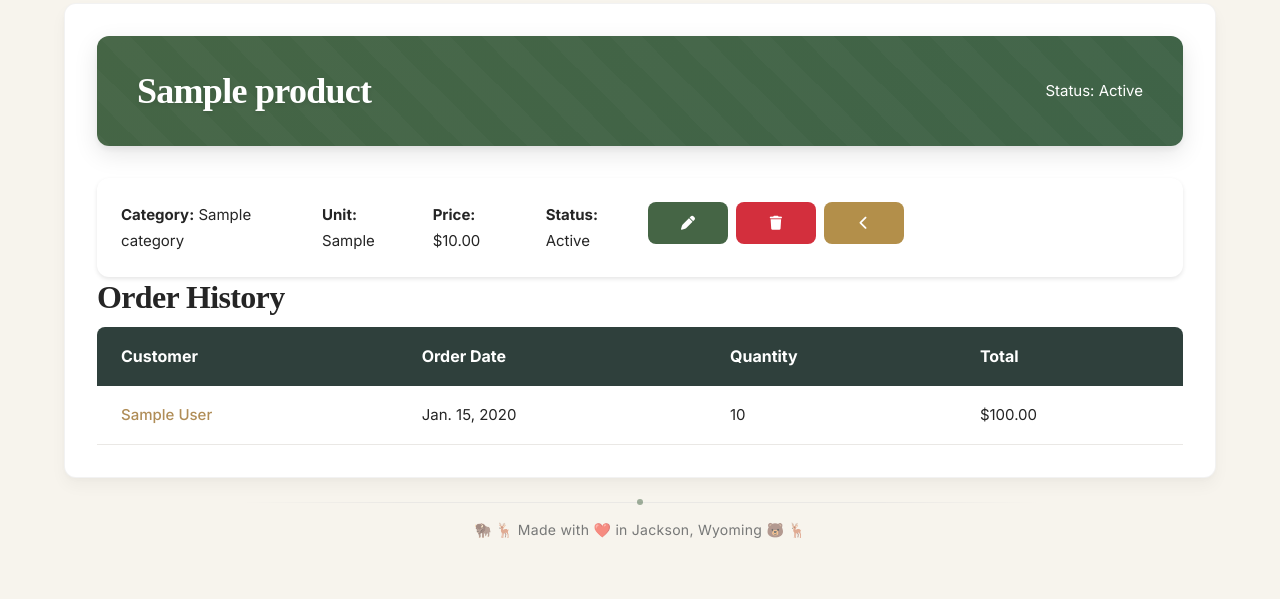
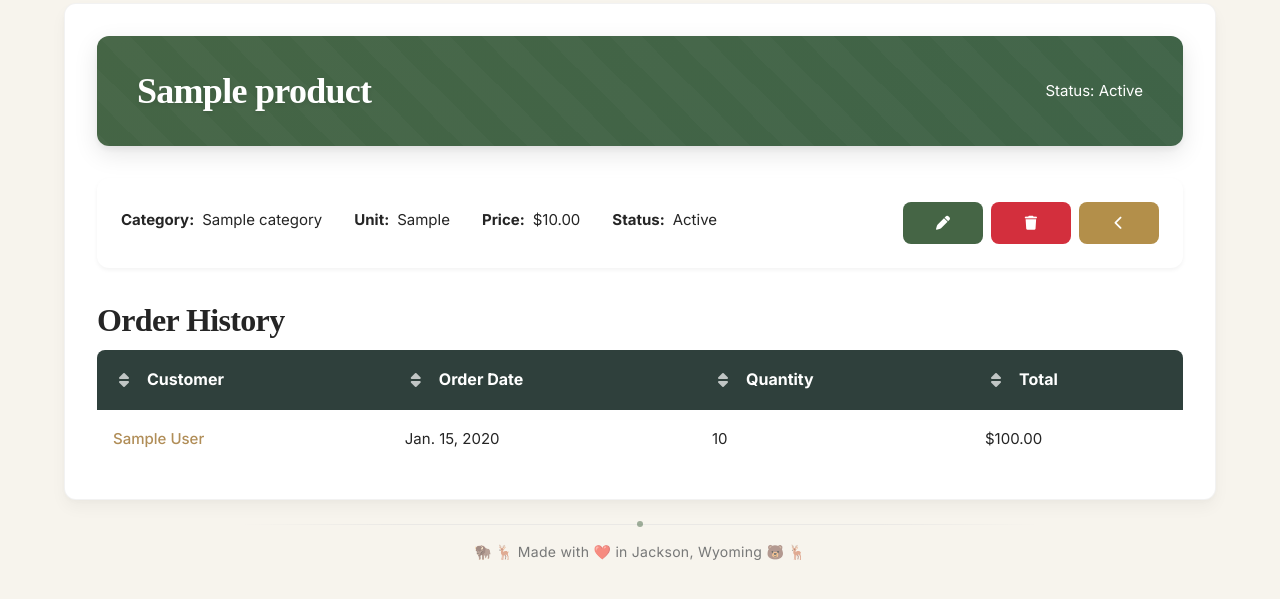
Before and after one commit to ellieuncg/DjangoTradersV2.0, a Django app: page /products/1/ in a window 1280 px wide. Shown: the part 129-728 px from the top of the page. Run offline with Django 5.2, Linux system fonts and the light colour scheme; tables that the repository leaves empty hold one stand-in row (values such as "Sample post"); some libraries are stand-ins or nearby versions; some web fonts are replaced.

Commit message:
Directionals on Product Detail and some css

```diff
--- a/DjTraders/templates/DjTraders/CustomerDetail.html
+++ b/DjTraders/templates/DjTraders/CustomerDetail.html
@@ -68,7 +68,6 @@
                 </div>
             </div>
 
-            <!-- Button group for Save and Return buttons -->
             <div class="button-group">
                 <button type="submit" class="action-btn btn-edit" title="Save">
                     <i class="fas fa-save"></i> Save
--- a/DjTraders/templates/DjTraders/CustomerForm.html
+++ b/DjTraders/templates/DjTraders/CustomerForm.html
@@ -73,7 +73,7 @@
                 </div>
 
 
-                <!-- Status (if applicable) -->
+
                 <div class="form-row-customer">
                     <label class="form-label">Status:</label>
                     <div class="form-field">
--- a/DjTraders/templates/DjTraders/ProductDetail.html
+++ b/DjTraders/templates/DjTraders/ProductDetail.html
@@ -12,10 +12,22 @@
 
     <div class="product-info-grid">
         <div class="product-info-details">
-            <div><strong>Category:</strong> {{ product.category.category_name }}</div>
-            <div><strong>Unit:</strong> {{ product.unit }}</div>
-            <div><strong>Price:</strong> ${{ product.price }}</div>
-            <div><strong>Status:</strong> {{ product.get_status_display }}</div>
+            <div class="info-row">
+                <span class="info-label">Category:</span>
+                <span class="info-value">{{ product.category.category_name }}</span>
+            </div>
+            <div class="info-row">
+                <span class="info-label">Unit:</span>
+                <span class="info-value">{{ product.unit }}</span>
+            </div>
+            <div class="info-row">
+                <span class="info-label">Price:</span>
+                <span class="info-value">${{ product.price }}</span>
+            </div>
+            <div class="info-row">
+                <span class="info-label">Status:</span>
+                <span class="info-value">{{ product.get_status_display }}</span>
+            </div>
         </div>
         <div class="button-group">
             <a href="{% url 'DjTraders:ProductUpdate' pk=product.pk %}" class="action-btn btn-edit" title="Edit">
@@ -40,10 +52,30 @@
         <table class="order-table">
             <thead>
                 <tr>
-                    <th>Customer</th>
-                    <th>Order Date</th>
-                    <th>Quantity</th>
-                    <th>Total</th>
+                    <th>
+                        <div class="customer-search-field-header">
+                            <i class="fas fa-sort sort-icon {% if sort_field == 'customer' %}fa-sort-{% if sort_direction == 'asc' %}up{% else %}down{% endif %}{% endif %}" data-sort="customer"></i>
+                            Customer
+                        </div>
+                    </th>
+                    <th>
+                        <div class="customer-search-field-header">
+                            <i class="fas fa-sort sort-icon {% if sort_field == 'order_date' %}fa-sort-{% if sort_direction == 'asc' %}up{% else %}down{% endif %}{% endif %}" data-sort="order_date"></i>
+                            Order Date
+                        </div>
+                    </th>
+                    <th>
+                        <div class="customer-search-field-header">
+                            <i class="fas fa-sort sort-icon {% if sort_field == 'quantity' %}fa-sort-{% if sort_direction == 'asc' %}up{% else %}down{% endif %}{% endif %}" data-sort="quantity"></i>
+                            Quantity
+                        </div>
+                    </th>
+                    <th>
+                        <div class="customer-search-field-header">
+                            <i class="fas fa-sort sort-icon {% if sort_field == 'total' %}fa-sort-{% if sort_direction == 'asc' %}up{% else %}down{% endif %}{% endif %}" data-sort="total"></i>
+                            Total
+                        </div>
+                    </th>
                 </tr>
             </thead>
             <tbody>
--- a/DjTraders/views.py
+++ b/DjTraders/views.py
@@ -224,16 +224,107 @@ class DjTradersProductDetailView(DetailView):
     def get_context_data(self, **kwargs):
         context = super().get_context_data(**kwargs)
         product = self.get_object()
-        order_details = OrderDetail.objects.filter(product=product).order_by('-order__order_date')
+
+        # Get sort parameters
+        sort_field = self.request.GET.get('sort', 'order__order_date')  # default sort
+        sort_direction = self.request.GET.get('direction', 'desc')  # default direction
+
+        # Map frontend field names to model field names
+        field_mapping = {
+            'customer': 'order__customer__customer_name',
+            'order_date': 'order__order_date',  # Changed from 'date' to 'order_date'
+            'quantity': 'quantity',
+            'total': 'quantity'  # We'll handle total sorting separately
+        }
+
+        # Get the correct field name from mapping
+        sort_field = field_mapping.get(sort_field, sort_field)
+
+        # Create the order_by string
+        order_by = f"{'-' if sort_direction == 'desc' else ''}{sort_field}"
+
+        # Query the order details
+        order_details = OrderDetail.objects.filter(product=product)
+
+        # Special handling for total sorting since it's calculated
+        if sort_field == 'quantity' and 'total' in self.request.GET.get('sort', ''):
+            order_details = sorted(
+                order_details,
+                key=lambda x: x.quantity * x.product.price,
+                reverse=(sort_direction == 'desc')
+            )
+        else:
+            order_details = order_details.order_by(order_by)
+
+        # Format the details for display
         context['order_details'] = [{
             'order': detail.order,
             'quantity': detail.quantity,
             'unit_price': detail.product.price,
             'total': detail.product.price * detail.quantity,
         } for detail in order_details]
-        context['total_orders'] = order_details.count()
-        context['total_units_sold'] = order_details.aggregate(Sum('quantity'))['quantity__sum'] or 0
-        context['total_revenue'] = sum(detail.product.price * detail.quantity for detail in order_details)
+
+        # Add sorting context
+        context['sort_field'] = self.request.GET.get('sort', 'order_date')  # Changed default from 'date' to 'order_date'
+        context['sort_direction'] = sort_direction
+
+        # Add summary statistics
+        context['total_orders'] = len(context['order_details'])
+        context['total_units_sold'] = sum(detail['quantity'] for detail in context['order_details'])
+        context['total_revenue'] = sum(detail['total'] for detail in context['order_details'])
+
+        return context
+        context = super().get_context_data(**kwargs)
+        product = self.get_object()
+
+        # Get sort parameters
+        sort_field = self.request.GET.get('sort', 'order__order_date')  # default sort
+        sort_direction = self.request.GET.get('direction', 'desc')  # default direction
+
+        # Create the order_by string
+        order_by = f"{'-' if sort_direction == 'desc' else ''}{sort_field}"
+
+        # Map frontend field names to model field names if needed
+        field_mapping = {
+            'customer': 'order__customer__customer_name',
+            'date': 'order__order_date',
+            'quantity': 'quantity',
+            'total': 'quantity'  # We'll handle total sorting separately since it's calculated
+        }
+
+        # Get the correct field name from mapping
+        sort_field = field_mapping.get(sort_field, sort_field)
+
+        # Query the order details
+        order_details = OrderDetail.objects.filter(product=product)
+
+        # Special handling for total sorting since it's calculated
+        if sort_field == 'quantity' and sort_field == 'total':
+            order_details = sorted(
+                order_details,
+                key=lambda x: x.quantity * x.product.price,
+                reverse=(sort_direction == 'desc')
+            )
+        else:
+            order_details = order_details.order_by(order_by)
+
+        # Format the details for display
+        context['order_details'] = [{
+            'order': detail.order,
+            'quantity': detail.quantity,
+            'unit_price': detail.product.price,
+            'total': detail.product.price * detail.quantity,
+        } for detail in order_details]
+
+        # Add sorting context
+        context['sort_field'] = self.request.GET.get('sort', 'date')
+        context['sort_direction'] = sort_direction
+
+        # Add summary statistics
+        context['total_orders'] = len(context['order_details'])
+        context['total_units_sold'] = sum(detail['quantity'] for detail in context['order_details'])
+        context['total_revenue'] = sum(detail['total'] for detail in context['order_details'])
+
         return context
 
 def create_product(request):
--- a/static/css/style.css
+++ b/static/css/style.css
@@ -2148,8 +2148,6 @@
     }
 }
 
-/* BUTTONS BELOW */
-
 .product-actions {
     display: flex;
     gap: 0.75rem;
@@ -2285,8 +2283,8 @@
     justify-content: space-between;
     align-items: center;
     margin-bottom: 20px;
-    position: relative;  /* Add this */
-    z-index: 10;        /* Add this */
+    position: relative;
+    z-index: 10;
 }
 
 .status-select {
@@ -2294,15 +2292,15 @@
     border-radius: 4px;
     border: 1px solid #ccc;
     background-color: white;
-    cursor: pointer;    /* Add this */
-    min-width: 120px;   /* Add this */
+    cursor: pointer;
+    min-width: 120px;
 }
 
 .status-filter-header {
     display: flex;
     align-items: center;
-    position: relative;  /* Add this */
-    z-index: 20;        /* Add this */
+    position: relative;
+    z-index: 20;
 }
 
 .page-header {
@@ -2331,17 +2329,17 @@
     z-index: 30;
 }
 
-/* Make sure the select is clickable */
+
 .status-select:hover {
     border-color: #666;
 }
 
-/* Style the select dropdown */
+
 .status-select option {
     padding: 8px;
 }
 
-/* Main page header container */
+
 .page-header {
     background: linear-gradient(
         135deg,
@@ -2353,7 +2351,7 @@
     border-radius: 12px;
     margin-bottom: 2rem;
     display: flex;
-    justify-content: flex-start;  /* Changed from space-between */
+    justify-content: flex-start;
     align-items: center;
     box-shadow:
         0 4px 6px rgba(0, 0, 0, 0.05),
@@ -2362,7 +2360,7 @@
     overflow: hidden;
 }
 
-/* Header title styles */
+
 .page-header h1 {
     font-family: var(--font-secondary);
     font-size: 2.25rem;
@@ -2371,28 +2369,28 @@
     font-weight: 600;
     position: relative;
     text-shadow: 0 2px 4px rgba(0, 0, 0, 0.1);
-    flex-grow: 1;  /* Added to push other elements to the right */
-}
-
-/* Header controls container */
+    flex-grow: 1;
+}
+
+
 .header-controls {
     display: flex;
     align-items: center;
     gap: 1rem;
-    margin-left: auto;  /* Added to push to the right */
-}
-
-/* Status filter container */
+    margin-left: auto;
+}
+
+
 .status-filter-header {
-    margin-right: 1rem;  /* Space between filter and add button */
-}
-
-/* Status filter form */
+    margin-right: 1rem;
+}
+
+
 .status-filter-form {
     margin: 0;
 }
 
-/* Status select styling */
+
 .status-select {
     padding: 0.625rem 1rem;
     border-radius: 8px;
@@ -2417,7 +2415,7 @@
     box-shadow: 0 0 0 3px rgba(255, 255, 255, 0.1);
 }
 
-/* Add button styling */
+
 .btn-add-new {
     padding: 0.625rem;
     width: 42px;
@@ -2438,7 +2436,7 @@
     transform: translateY(-2px);
 }
 
-/* Responsive adjustments */
+
 @media (max-width: 768px) {
     .page-header {
         padding: 1.5rem;
@@ -2454,11 +2452,187 @@
     }
 }
 .customer-link {
-    color: #B08D57;  /* This is the golden brown color from your action buttons */
+    color: #B08D57;
     text-decoration: none;
 }
 
 .customer-link:hover {
-    color: #67744D;  /* This is the darker green color from your palette */
+    color: #67744D;
     text-decoration: underline;
 }
+/* Sort icon styling for order history table */
+.order-table th .customer-search-field-header {
+    color: white;
+}
+
+.order-table th .sort-icon {
+    color: white;
+    opacity: 0.7;
+}
+
+.order-table th .sort-icon:hover {
+    background-color: rgba(255, 255, 255, 0.1);
+    opacity: 1;
+}
+
+.order-table th .sort-icon.fa-sort-up,
+.order-table th .sort-icon.fa-sort-down {
+    opacity: 1;
+}
+/* Order history table styling */
+.order-history-product .order-table th {
+    background-color: var(--neutral-dark);
+    color: white;
+    padding: 1rem;
+    border: none;
+}
+
+.order-history-product .order-table {
+    width: 100%;
+    border-collapse: separate;
+    border-spacing: 0;
+}
+
+.order-history-product .order-table th:first-child {
+    border-top-left-radius: 8px;
+}
+
+.order-history-product .order-table th:last-child {
+    border-top-right-radius: 8px;
+}
+
+/* Sort icons in table header */
+.order-history-product .customer-search-field-header {
+    display: flex;
+    align-items: center;
+    gap: 0.5rem;
+}
+
+.order-history-product .order-table th .sort-icon {
+    color: white;
+    margin-right: 4px;
+}
+
+/* Table rows and cells */
+.order-history-product .order-table td {
+    padding: 1rem;
+    border-bottom: 1px solid var(--neutral-light);
+}
+
+.order-history-product .order-table tr:last-child td {
+    border-bottom: none;
+}
+
+/* Product info grid styling - specifically for product detail */
+.product-detail-page .product-info-grid {
+    display: flex;
+    justify-content: space-between;
+    align-items: start;
+    background: white;
+    padding: 1.5rem;
+    border-radius: 12px;
+    box-shadow: 0 2px 4px rgba(0, 0, 0, 0.05);
+    margin-bottom: 2rem;
+}
+
+.product-detail-page .product-info-details {
+    display: grid;
+    grid-template-columns: repeat(2, 1fr);
+    gap: 1.5rem;
+}
+
+.product-detail-page .product-info-details div {
+    font-size: var(--base-font-size);
+}
+.product-detail-page .product-info-grid {
+    display: flex;
+    justify-content: space-between;
+    background: white;
+    padding: 1.5rem;
+    border-radius: 12px;
+    box-shadow: 0 2px 4px rgba(0, 0, 0, 0.05);
+    margin-bottom: 2rem;
+}
+
+.product-detail-page .product-info-details {
+    display: flex;
+    flex-wrap: wrap;
+    gap: 1rem 3rem;
+}
+
+.product-detail-page .info-row {
+    display: flex;
+    gap: 0.5rem;
+}
+
+.product-detail-page .info-label {
+    font-weight: 600;
+    color: var(--text-color);
+}
+
+.product-detail-page .info-value {
+    color: var(--text-color);
+}
+.product-detail-page .product-info-grid {
+    display: grid;
+    grid-template-columns: 1fr auto;
+    gap: 2rem;
+    background: white;
+    padding: 1.5rem;
+    border-radius: 12px;
+    box-shadow: 0 2px 4px rgba(0, 0, 0, 0.05);
+    margin-bottom: 2rem;
+    align-items: center;
+}
+
+.product-detail-page .info-row {
+    display: grid;
+    grid-template-columns: auto 1fr;
+    gap: 2rem;
+    margin-bottom: 0.5rem;
+}
+
+.product-detail-page .info-label {
+    font-weight: bold;
+    color: var(--text-color);
+}
+
+.product-detail-page .info-value {
+    color: var(--text-color);
+}
+.product-detail-page .product-info-grid {
+    display: flex;
+    justify-content: space-between;
+    align-items: center;
+    background: white;
+    padding: 1.5rem;
+    border-radius: 12px;
+    box-shadow: 0 2px 4px rgba(0, 0, 0, 0.05);
+    margin-bottom: 2rem;
+}
+
+.product-detail-page .product-info-details {
+    display: flex;
+    gap: 2rem;
+    align-items: center;
+}
+
+.product-detail-page .info-row {
+    display: flex;
+    align-items: center;
+    gap: 0.5rem;
+}
+
+.product-detail-page .info-label {
+    font-weight: bold;
+    color: var(--text-color);
+}
+
+.product-detail-page .info-value {
+    color: var(--text-color);
+}
+
+.product-detail-page .button-group {
+    display: flex;
+    gap: 0.5rem;
+}
--- a/static/scripts/DJTraders.js
+++ b/static/scripts/DJTraders.js
@@ -37,13 +37,15 @@ $(document).ready(function() {
             newDirection = currentDirection === 'asc' ? 'desc' : 'asc';
         }
 
-        // Get all current form values
-        const formData = new FormData(document.getElementById('customerFilterForm'));
-
+        // Get all current form values if customer form exists
+        const customerForm = document.getElementById('customerFilterForm');
+        if (customerForm) {
+            const formData = new FormData(customerForm);
             // Update URL parameters while preserving search form values
             for (let [key, value] of formData.entries()) {
                 if (value) {  // Only add parameters that have values
                     params.set(key, value);
+                }
             }
         }
 
@@ -52,9 +54,12 @@ $(document).ready(function() {
         params.set('direction', newDirection);
 
         // Preserve status filter if exists
-        const status = document.querySelector('.status-select').value;
+        const statusSelect = document.querySelector('.status-select');
+        if (statusSelect) {
+            const status = statusSelect.value;
             if (status) {
                 params.set('status', status);
+            }
         }
 
         // Preserve letter filter if exists
@@ -68,4 +73,24 @@ $(document).ready(function() {
         // Update the URL and reload page
         window.location.href = currentUrl.toString();
     });
+
+    // Initialize sort icons based on current URL parameters
+    function updateSortIcons() {
+        const params = new URLSearchParams(window.location.search);
+        const currentSort = params.get('sort');
+        const currentDirection = params.get('direction');
+
+        $('.sort-icon').each(function() {
+            const field = $(this).data('sort');
+            if (field === currentSort) {
+                $(this).removeClass('fa-sort')
+                    .addClass(currentDirection === 'asc' ? 'fa-sort-up' : 'fa-sort-down');
+            } else {
+                $(this).removeClass('fa-sort-up fa-sort-down').addClass('fa-sort');
+            }
         });
+    }
+
+    // Call updateSortIcons when page loads
+    updateSortIcons();
+});
```
Also changed, not shown: 1 other file. Lines whose indentation alone changed are shown as unchanged.
